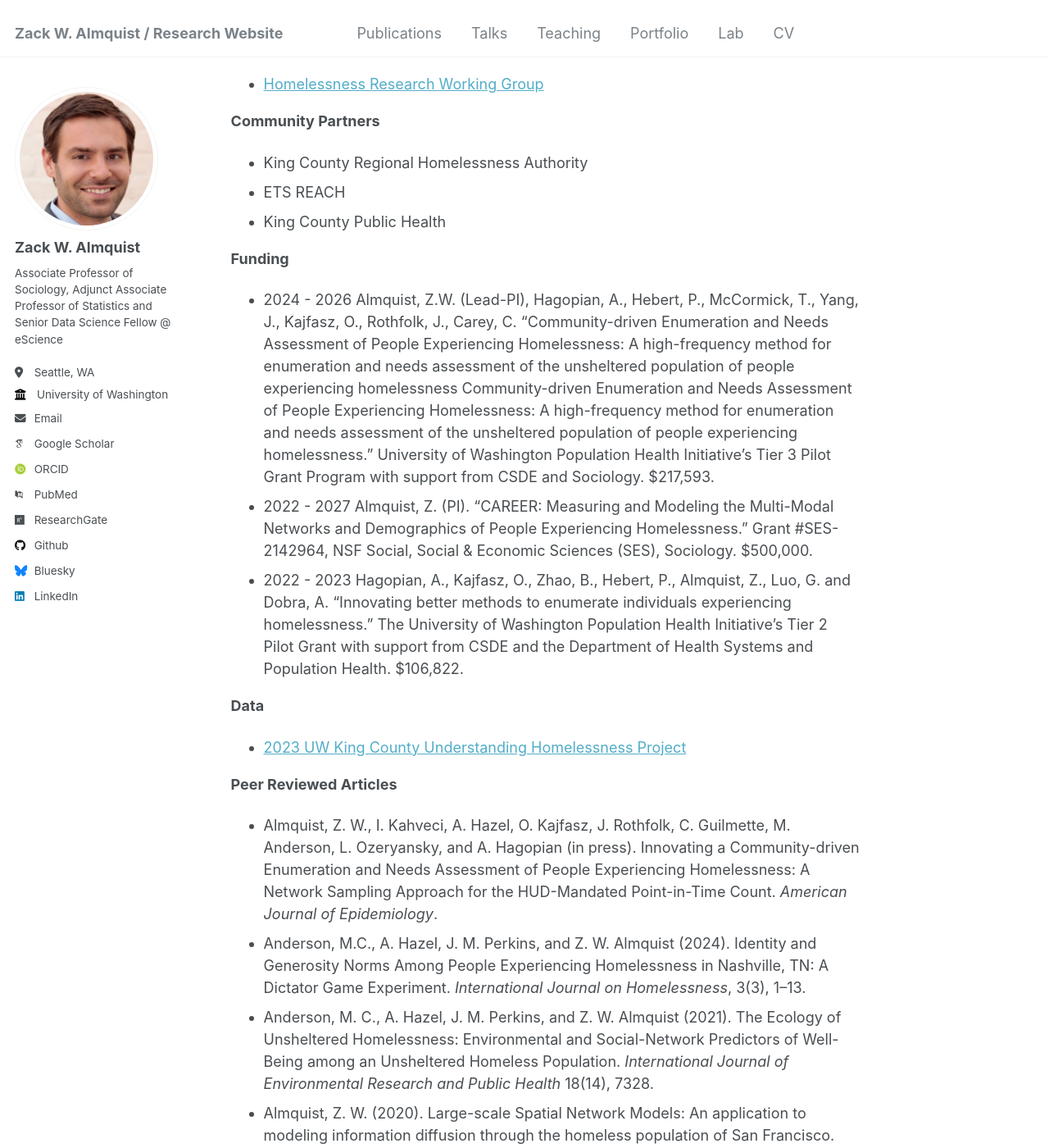
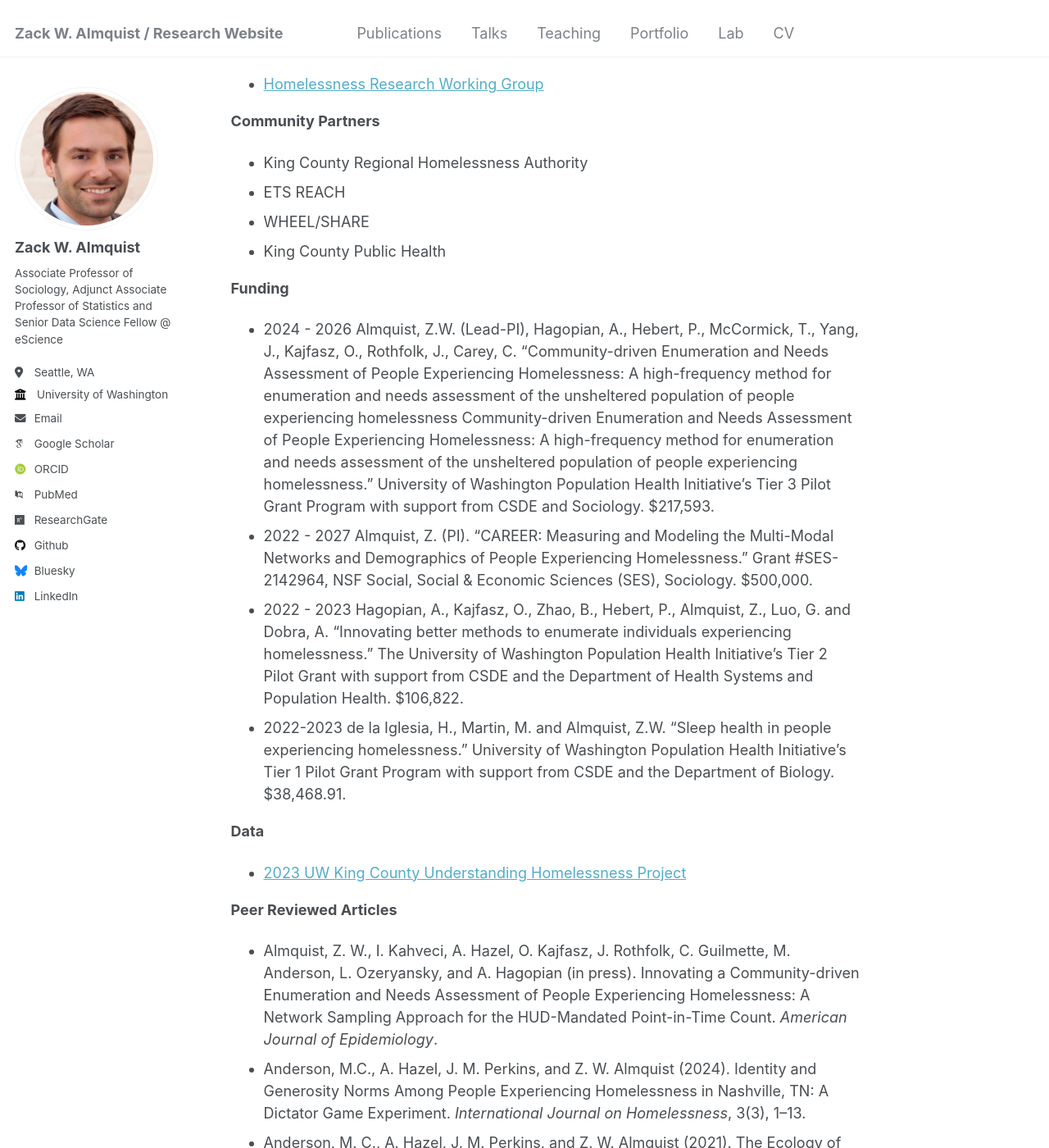
Before and after one commit to zalmquist/zalmquist.github.io, a Jekyll site: the page built from _portfolio/portfolio-1.md, in a window 1280 px wide and 1400 px high, scrolled down 1337 px. Shown: the whole window at 82% size. Built offline with Jekyll 4.4.1, drawn with Linux system fonts in a browser that asks for light colours; some web fonts are replaced.

Commit message:
Update portfolio-1.md

```diff
--- a/_portfolio/portfolio-1.md
+++ b/_portfolio/portfolio-1.md
@@ -20,6 +20,7 @@ My research has focused on improving our understanding of the needs of people ex
 
 * King County Regional Homelessness Authority
 * ETS REACH
+* WHEEL/SHARE
 * King County Public Health
 
 <b>Funding</b>
@@ -27,6 +28,7 @@ My research has focused on improving our understanding of the needs of people ex
 * 2024 - 2026 Almquist, Z.W. (Lead-PI), Hagopian, A., Hebert, P., McCormick, T., Yang, J., Kajfasz, O., Rothfolk, J., Carey, C. "Community-driven Enumeration and Needs Assessment of People Experiencing Homelessness: A high-frequency method for enumeration and needs assessment of the unsheltered population of people experiencing homelessness Community-driven Enumeration and Needs Assessment of People Experiencing Homelessness: A high-frequency method for enumeration and needs assessment of the unsheltered population of people experiencing homelessness." University of Washington Population Health Initiative's Tier 3 Pilot Grant Program with support from CSDE and Sociology. $217,593.
 * 2022 - 2027 Almquist, Z. (PI). “CAREER: Measuring and Modeling the Multi-Modal Networks and Demographics of People Experiencing Homelessness.” Grant #SES-2142964, NSF Social, Social & Economic Sciences (SES), Sociology. $500,000.
 * 2022 - 2023 Hagopian, A., Kajfasz, O., Zhao, B., Hebert, P., Almquist, Z., Luo, G. and Dobra, A. “Innovating better methods to enumerate individuals experiencing homelessness.” The University of Washington Population Health Initiative’s Tier 2 Pilot Grant with support from CSDE and the Department of Health Systems and Population Health. $106,822.
+* 2022-2023     de la Iglesia, H., Martin, M. and Almquist, Z.W. “Sleep health in people experiencing homelessness.” University of Washington Population Health Initiative’s Tier 1 Pilot Grant Program with support from CSDE and the Department of Biology. $38,468.91.
 
 
 <b>Data</b>
```
